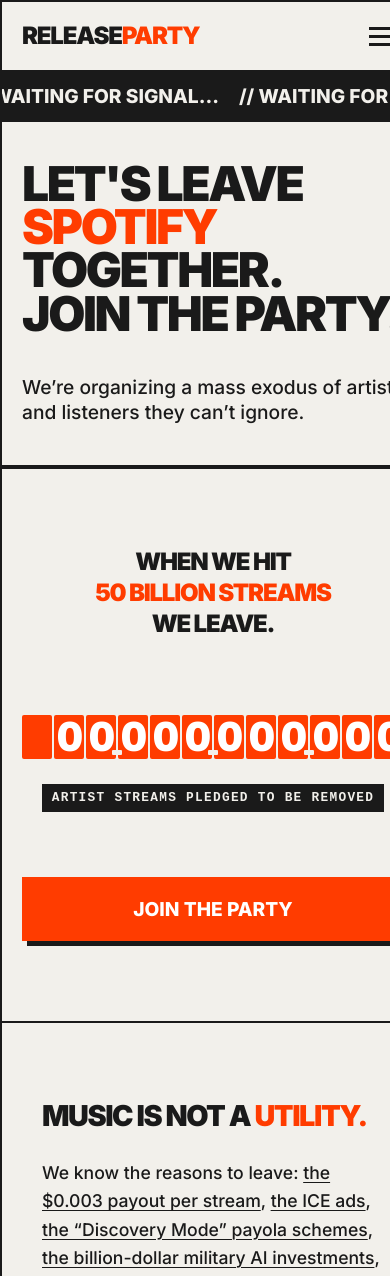
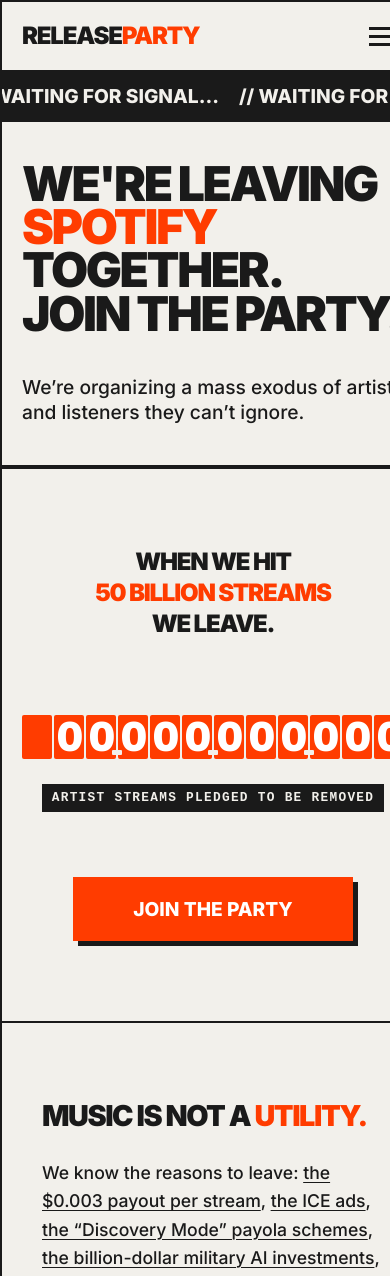
Before and after one commit to ang2990/releaseparty, a SvelteKit app: page / in a window 390 px wide. Shown: the top 1276 px of the page. Built offline with nearby package versions, Linux system fonts and the light colour scheme; no server answers.

Commit message:
content: update hero text and fix mobile button width

```diff
--- a/src/routes/+page.svelte
+++ b/src/routes/+page.svelte
@@ -48,7 +48,7 @@
 <!-- HERO SECTION (PUBLIC NOTICE) -->
 <div class="grid-row">
     <div class="hero-title-box">
-        <h1 class="text-huge">LET'S LEAVE <span class="text-accent">SPOTIFY</span> TOGETHER. <br>JOIN THE PARTY.</h1>
+        <h1 class="text-huge">WE'RE LEAVING <span class="text-accent">SPOTIFY</span> TOGETHER. <br>JOIN THE PARTY.</h1>
         <p class="hero-notice-text">
             We’re organizing a mass exodus of artists and listeners they can’t ignore.
         </p>
@@ -268,8 +268,9 @@
         }
 
         .btn-join-hero {
-            width: 100%;
-            padding: 20px 0;
+            width: auto;
+            min-width: 280px;
+            padding: 20px 40px;
             font-size: 1.2rem;
             box-shadow: 5px 5px 0 var(--text-color);
         }
```
